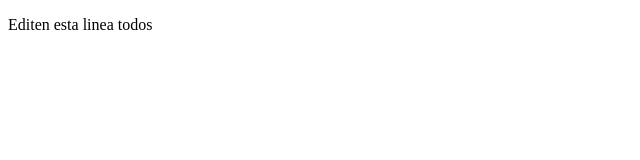
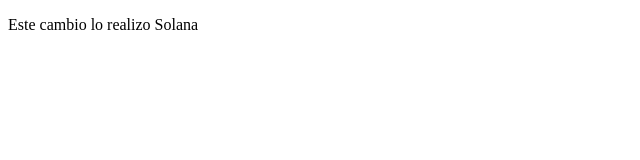
Before and after one commit to solana-gn/trabajoPracticoInformatica, a plain HTML site: page index.html in a window 1280 px wide. Shown: the full height of the page, 0-640 px from the left. Drawn offline with Linux system fonts and the light colour scheme.

Commit message:
Edite la linea 11

```diff
--- a/index.html
+++ b/index.html
@@ -8,7 +8,7 @@
   </head>
   <body>
     <head>
-      <p>Editen esta linea todos</p>
+      <p>Este cambio lo realizo Solana</p>
     </head>
   </body>
 </html>
```
